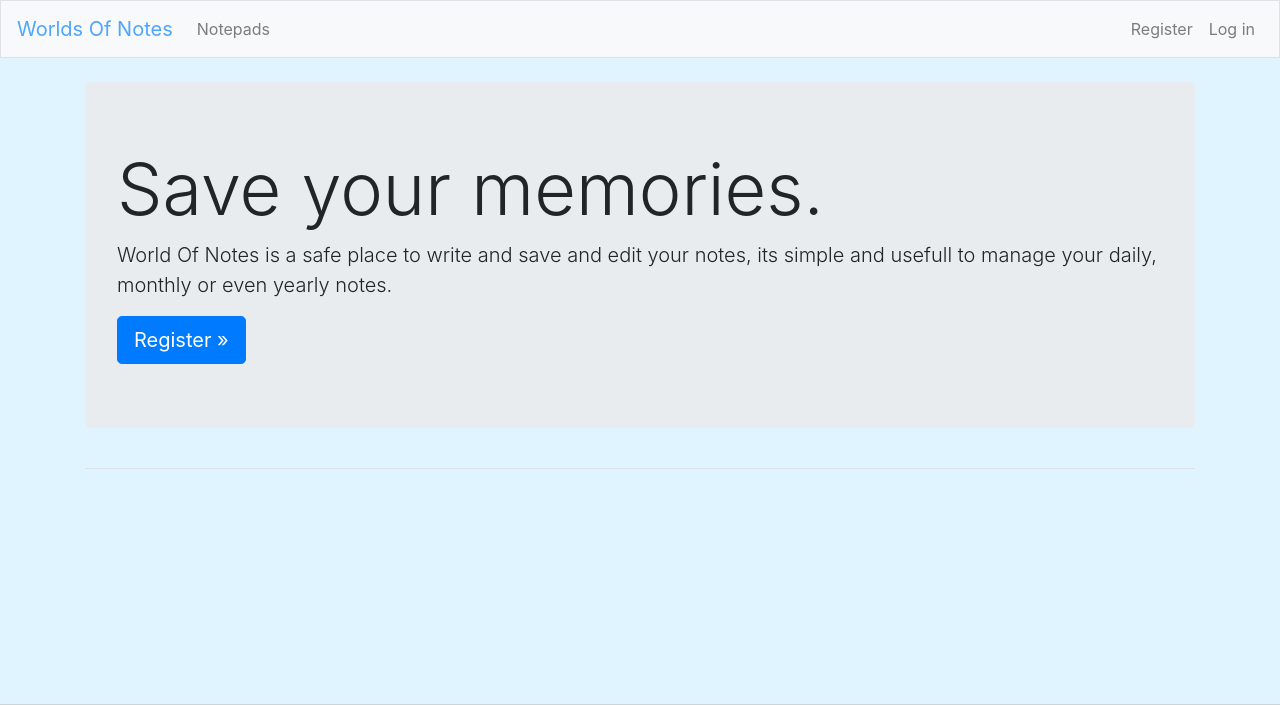
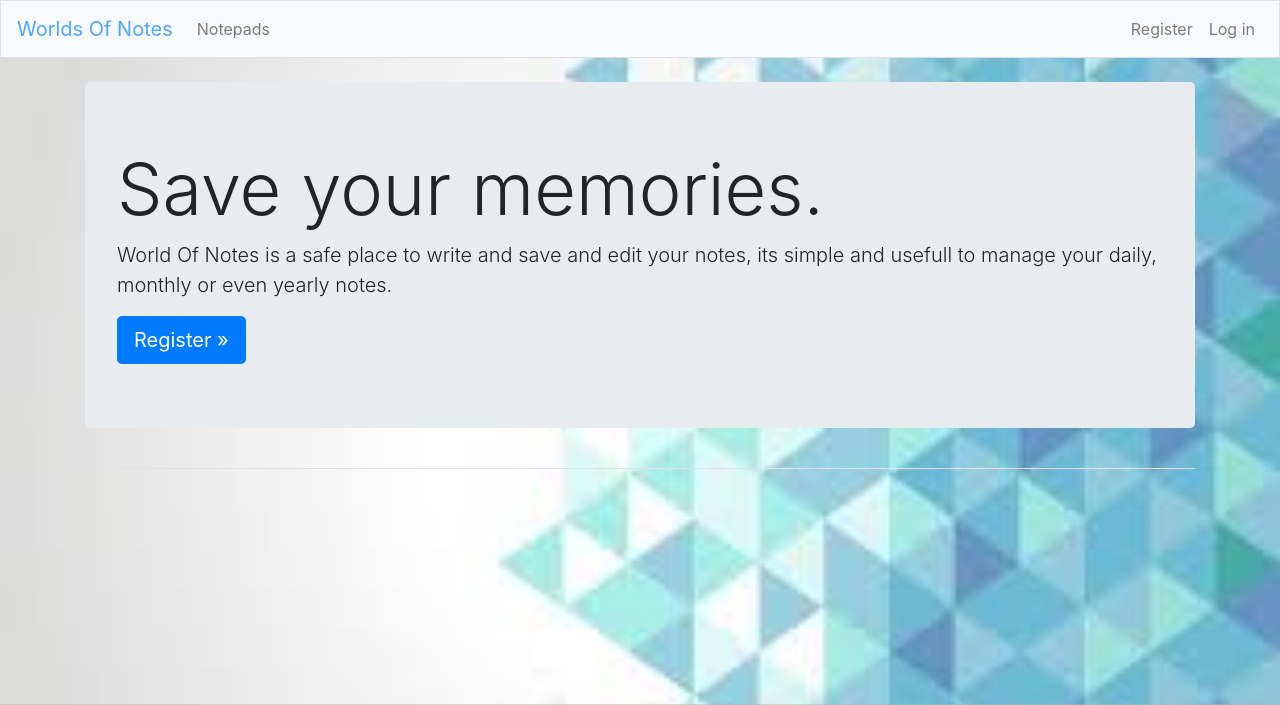
Before and after one commit to Official21A/WebNotePad, a Django app: page / in a window 1280 px wide. Shown: the top 705 px of the page. Run offline with Django 3.2, Linux system fonts and the light colour scheme; some libraries are stand-ins or nearby versions.

Commit message:
Background img not working

```diff
--- a/note_logs/templates/note_logs/base.html
+++ b/note_logs/templates/note_logs/base.html
@@ -1,4 +1,5 @@
 {% load bootstrap4 %}
+{% load static %}
 
 <!doctype html>
 <html lang="en">
@@ -20,7 +21,10 @@
   		color: #4da6ff;
   	}
 	body {
-  		background-color: rgba(204, 238, 255, 0.6);
+  		background-image: url("{% static 'note_log/index.jpg' %}");
+      background-repeat: no-repeat;
+      background-attachment: fixed;
+      background-size: 100% 100%;
 	}
   </style>
 
```
Also changed, not shown: static/note_log/index.jpg (renamed from note_logs/templates/note_logs/index.jpg).
